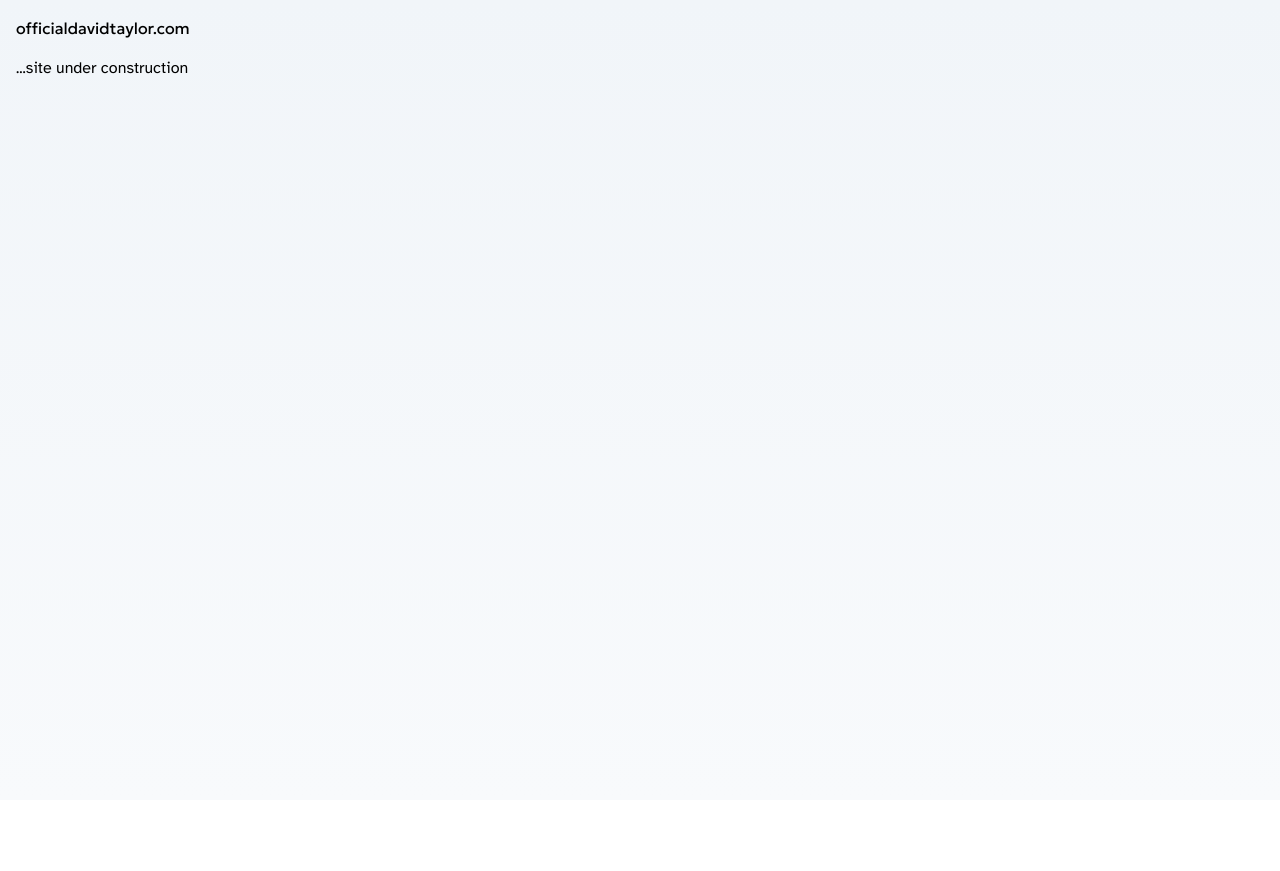
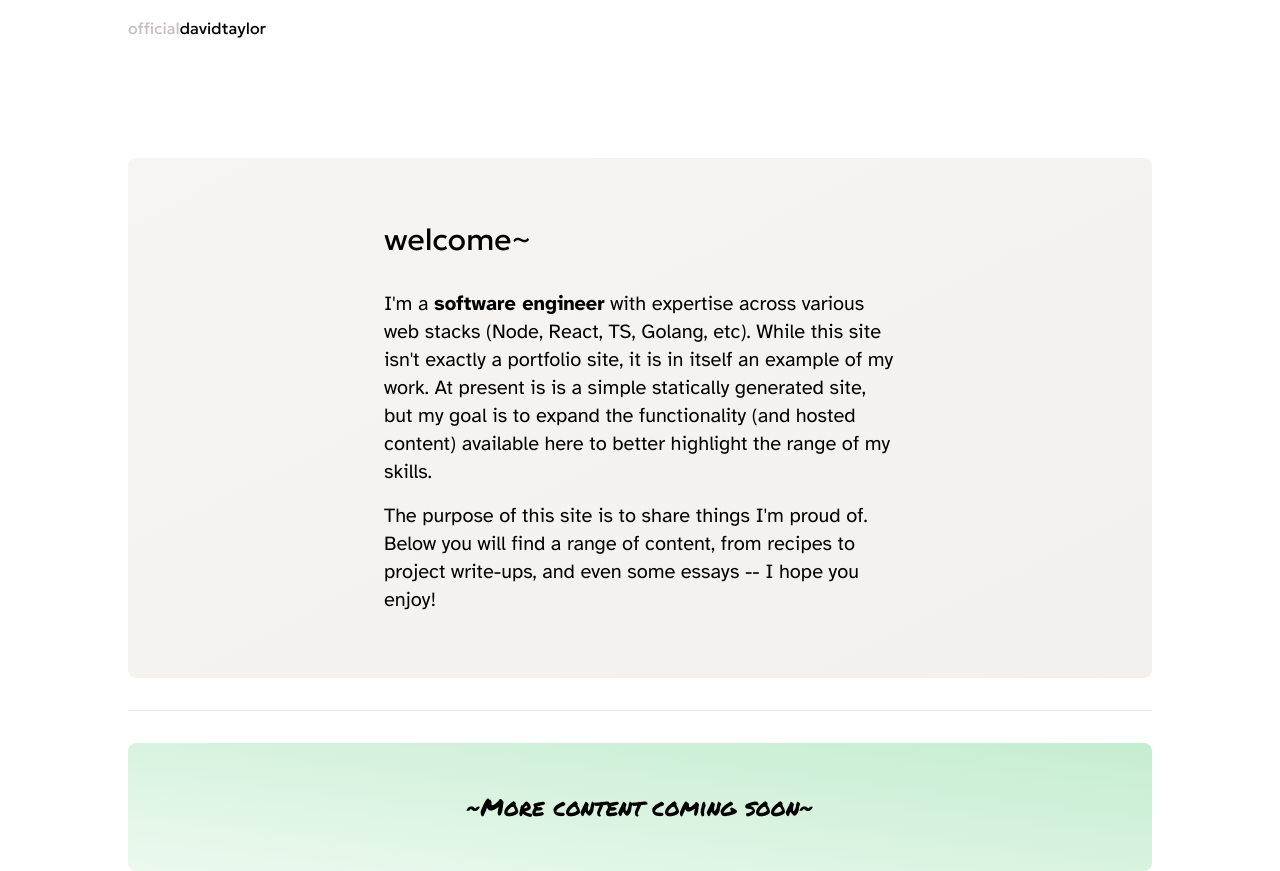
Before and after one commit to officialdavidtaylor/officialdavidtaylor-com, an Astro site: page / in a window 1280 px wide. Before the commit the page ends 800 px from the top, so only its background shows below. Built offline with nearby package versions, Linux system fonts and the light colour scheme; Astro itself is replaced by a stand-in of ours.

Commit message:
first draft of site theme with prod-ready placeholder content

```diff
--- a/src/components/Home.astro
+++ b/src/components/Home.astro
@@ -1,7 +1,33 @@
-<div class="max-w-screen-xl w-full mx-auto px-4 2xl:px-0">
-  <nav class="py-4">
-    <p class="font-display">officialdavidtaylor.com</p>
-  </nav>
+<div class="flex flex-col gap-4 pt-[10%]">
+  <div
+    class="rounded-lg bg-gradient-to-br from-[hsl(30,20%,96%)] to-[hsl(30,20%,94%)] px-4 py-16 lg:px-0"
+  >
+    <div class="mx-auto flex max-w-lg flex-col justify-center gap-4">
+      <p class="pb-4 font-display text-3xl">welcome~</p>
+      <p class="text-lg lg:text-xl">
+        I'm a <strong>software engineer</strong> with expertise across various web
+        stacks (Node, React, TS, Golang, etc). While this site isn't exactly a portfolio
+        site, it is in itself an example of my work. At present is is a simple statically
+        generated site, but my goal is to expand the functionality (and hosted content)
+        available here to better highlight the range of my skills.
+      </p>
+      <p class="text-lg lg:text-xl">
+        The purpose of this site is to share things I'm proud of. Below you will
+        find a range of content, from recipes to project write-ups, and even
+        some essays -- I hope you enjoy!
+      </p>
+    </div>
+  </div>
 
-  <p class="font-body">...site under construction</p>
+  <hr class="my-4" />
+
+  <div
+    class="rounded-lg bg-gradient-to-tr from-[hsl(136,53%,95%)] to-[hsl(136,53%,85%)] px-4 py-12 lg:px-0"
+  >
+    <div class="mx-auto flex max-w-lg flex-col justify-center">
+      <p class="text-center font-casual-heading text-2xl">
+        ~More content coming soon~
+      </p>
+    </div>
+  </div>
 </div>
--- /dev/null
+++ b/src/components/Navbar.astro
@@ -0,0 +1,12 @@
+---
+const currentRoute = Astro.request.url;
+const route = new URL(currentRoute);
+
+const ConditionalAnchorTag = route.pathname !== '/' ? 'a' : 'p';
+---
+
+<nav class="flex py-4">
+  <ConditionalAnchorTag class="font-display" href="/">
+    <span class="text-[hsl(30,10%,75%)]">official</span>davidtaylor
+  </ConditionalAnchorTag>
+</nav>
--- a/src/layouts/Root.astro
+++ b/src/layouts/Root.astro
@@ -14,10 +14,10 @@
       rel="stylesheet"
     />
   </head>
-  <body
-    class="w-full flex flex-col bg-gradient-to-b from-slate-100 to-slate-50"
-  >
-    <slot />
+  <body class="flex w-full flex-col">
+    <div class="mx-auto w-full max-w-screen-lg px-4 xl:px-0">
+      <slot />
+    </div>
   </body>
 </html>
 
--- a/src/pages/index.astro
+++ b/src/pages/index.astro
@@ -1,8 +1,10 @@
 ---
 import Home from '../components/Home.astro';
+import Navbar from '../components/Navbar.astro';
 import Root from '../layouts/Root.astro';
 ---
 
 <Root>
+  <Navbar />
   <Home />
 </Root>
```
